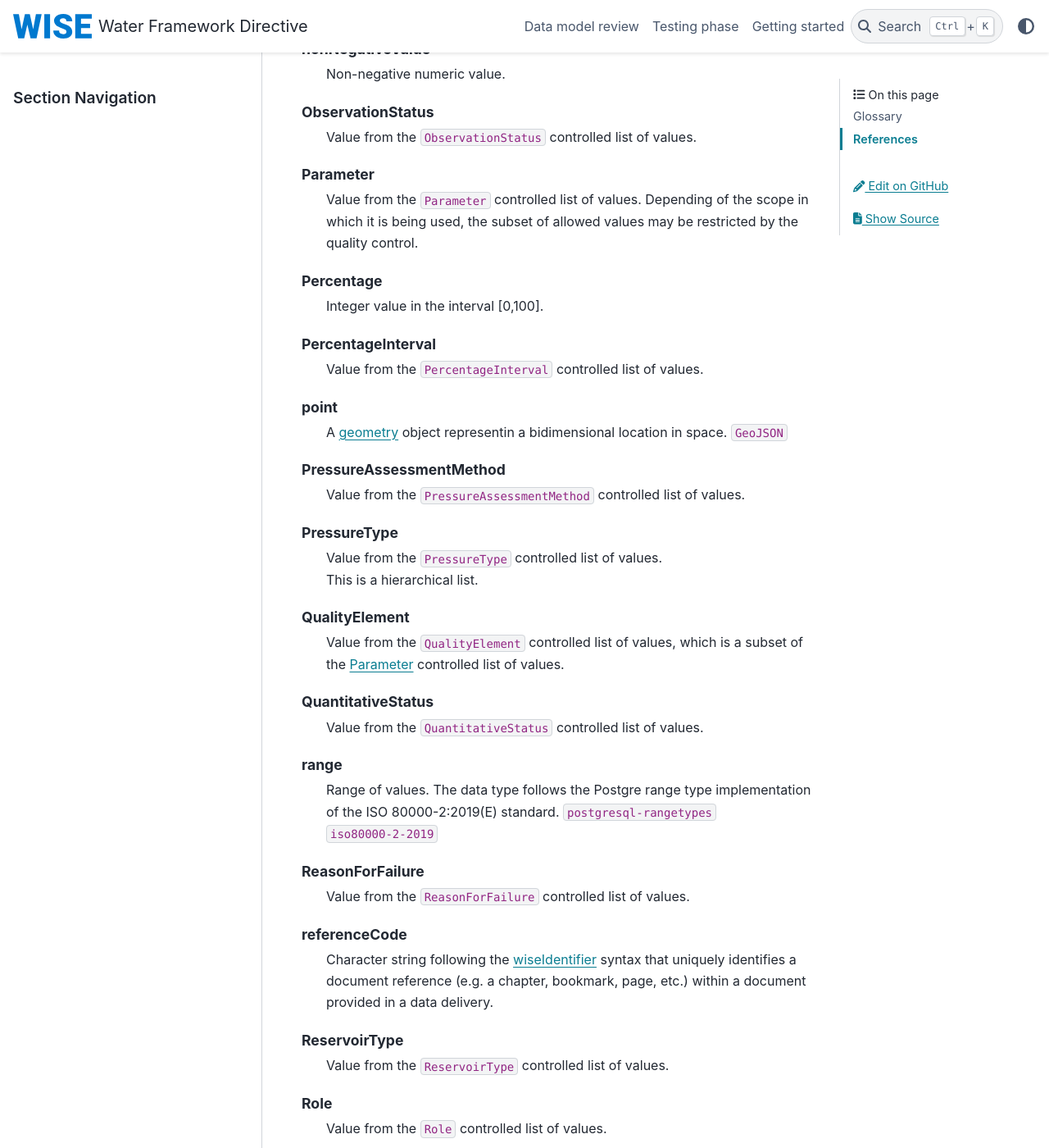
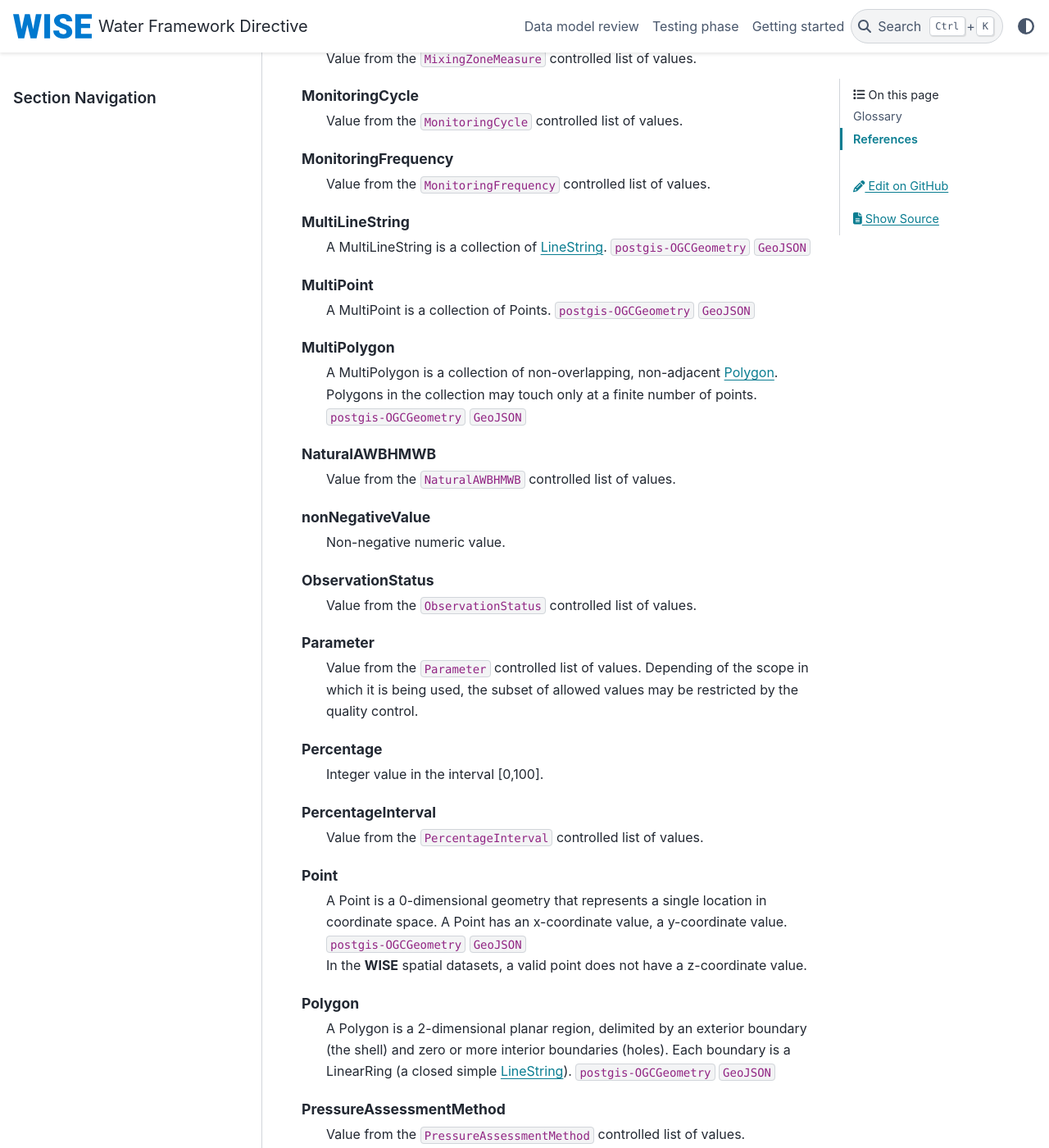
Before and after one commit to eeadata/WISE.WFD.Documentation, a Sphinx documentation site: the page built from docs/OtherResources/Glossary_Datatypes.md, in a window 1280 px wide and 1400 px high, scrolled down 3447 px. Shown: the whole window at 82% size. Built offline with Sphinx 7.4.7 and the PyData theme 0.15.4, drawn with Linux system fonts in a browser that asks for light colours; cross-references to code outside the pages are shown as plain code; some of the changed text lies outside the part shown.

````diff
--- a/docs/OtherResources/Glossary_Datatypes.md
+++ b/docs/OtherResources/Glossary_Datatypes.md
@@ -60,14 +60,50 @@
     Validate using REGEX pattern.
 
 Attachment
-    File (typically a PDF) uploaded directly in Reportnet3.
+    File uploaded directly into Reportnet3.
+    The file can have a maximum of 100 MB.
+    The valid filename extensions are
+    'pdf' (Portable Document Format),'xlsx' (Excel) or 'docx' (Word).
+    In a WISE dataflow, files are always uploaded
+    to the `documentFile` attribute of the `Document` table.
 
-geometry
-    A geometry object represents points, curves, and surfaces in coordinate space.
+Point
+    A Point is a 0-dimensional geometry that represents a single location in coordinate space.
+    A Point has an x-coordinate value, a y-coordinate value.
+    {footcite}`postgis-OGCGeometry`
+    {footcite}`GeoJSON`
+    In the **WISE** spatial datasets, a valid point does not have a z-coordinate value.
+
+MultiPoint
+    A MultiPoint is a collection of Points.
+    {footcite}`postgis-OGCGeometry`
     {footcite}`GeoJSON`
 
-point
-    A {term}`geometry` object representin a bidimensional location in space.
+LineString
+    A LineString is a 1-dimensional line formed by a contiguous sequence of line segments.
+    Each line segment is defined by two {term}`Point`,
+    with the end point of one segment forming the start point of the next segment.
+    {footcite}`postgis-OGCGeometry`
+    {footcite}`GeoJSON`
+    In the **WISE** spatial datasets, a valid LineString is **simple**
+    (does not have self-intersections),
+    does not have zero-legth line segments, and has 1 or more line segments.
+
+MultiLineString
+    A MultiLineString is a collection of {term}`LineString`.
+    {footcite}`postgis-OGCGeometry`
+    {footcite}`GeoJSON`
+
+Polygon
+    A Polygon is a 2-dimensional planar region, delimited by an exterior boundary (the shell)
+    and zero or more interior boundaries (holes). Each boundary is a LinearRing (a closed simple {term}`LineString`).
+    {footcite}`postgis-OGCGeometry`
+    {footcite}`GeoJSON`
+
+MultiPolygon
+    A MultiPolygon is a collection of non-overlapping, non-adjacent {term}`Polygon`.
+    Polygons in the collection may touch only at a finite number of points.
+    {footcite}`postgis-OGCGeometry`
     {footcite}`GeoJSON`
 
 AquiferMediaTypeValue
@@ -136,6 +172,9 @@
     WISE dataflows use a subset of the ISO 639-2 alpha-3 code
     for the representation of names of languages {footcite}`iso639-2`
 
+LegislationLevelValue
+    Value from the `LegislationLevelValue` controlled list of values.
+
 Licence
     Value from the `Licence` controlled list of values.
     Because all WFD datasets fall under the HVD regulation
@@ -203,6 +242,9 @@
 Role
     Value from the `Role` controlled list of values.
 
+SpecialisedZoneType
+    Value from the `SpecialisedZoneType` controlled list of values.
+
 UnitOfMeasure
     Value from the `UnitOfMeasure` controlled list of values.
 
@@ -242,6 +284,9 @@
 YesNoUnknownNotAssessed
     Value from the `YesNoUnknownNotAssessed` controlled list of values.
 
+ZoneType
+    Value from the `ZoneType` controlled list of values.
+
 ```
 
 ## References
--- a/docs/_sharedFiles/bibliography.bib
+++ b/docs/_sharedFiles/bibliography.bib
@@ -131,3 +131,11 @@
   url          = {https://www.dublincore.org/specifications/dublin-core/dcmi-terms/},
   note         = {Specification page for Dublin Core metadata terms}
 }
+
+@manual{postgis-OGCGeometry,
+  title        = {{Using PostGIS: Data Management. 4.1.1. OGC Geometry}},
+  author       = {{PostGIS Project}},
+  year         = {2026},
+  url          = {https://postgis.net/docs/manual-3.6/using_postgis_dbmanagement.html},
+  note         = {PostGIS 3.6 manual, Chapter 4}
+}
````
Also changed, not shown: docs/TestingPhase/WFDMonitoring.md (+3 -3 lines), docs/TestingPhase/WFDRiverBasinDistrictsAndCompetentAuthorities.md (+27 -9 lines), 17 other files.
